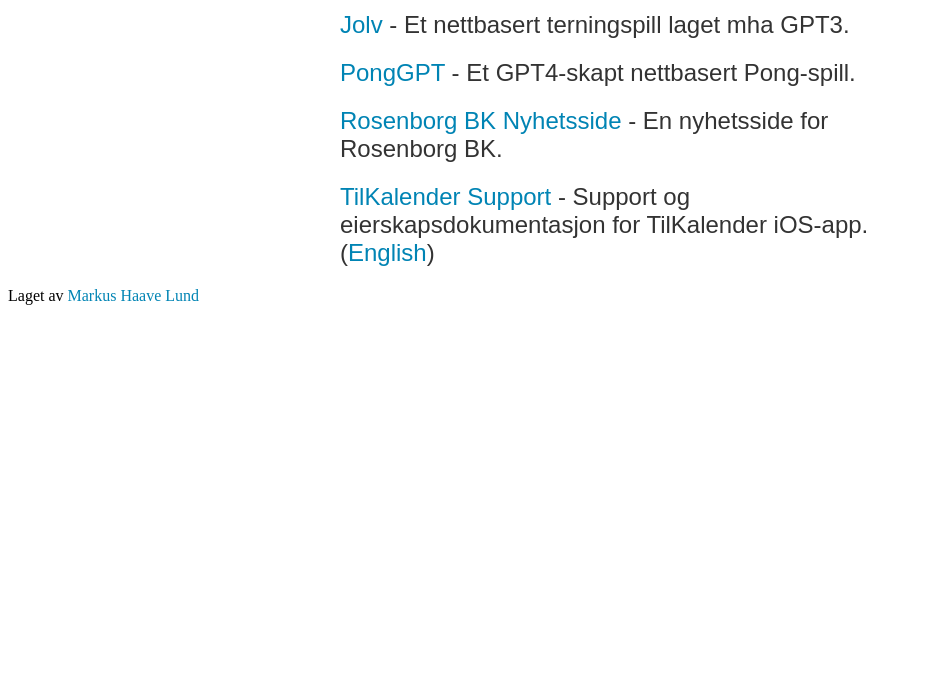
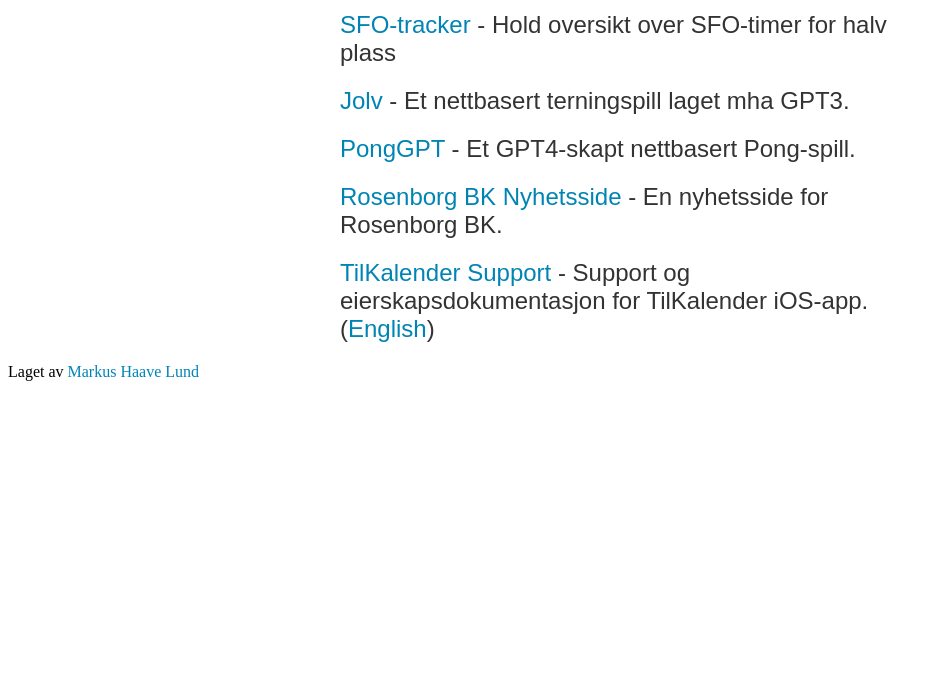
Before and after one commit to MarkusLund/markuslund.github.io, a plain HTML site: page index.html in a window 1280 px wide. Shown: the part 111-800 px from the top of the page, without its empty margins (0-942 px from the left). Drawn offline with Linux system fonts and the light colour scheme.

Commit message:
Add SFO-tracker link to the main page for improved accessibility to services

```diff
--- a/index.html
+++ b/index.html
@@ -11,6 +11,9 @@
     </header>
     <main>
       <ul>
+        <li>
+          <a href="https://sfo.haavelund.no">SFO-tracker</a> - Hold oversikt over SFO-timer for halv plass
+        </li>
         <li>
           <a href="https://jolv.haavelund.no">Jolv</a> - Et nettbasert
           terningspill laget mha GPT3.
```
